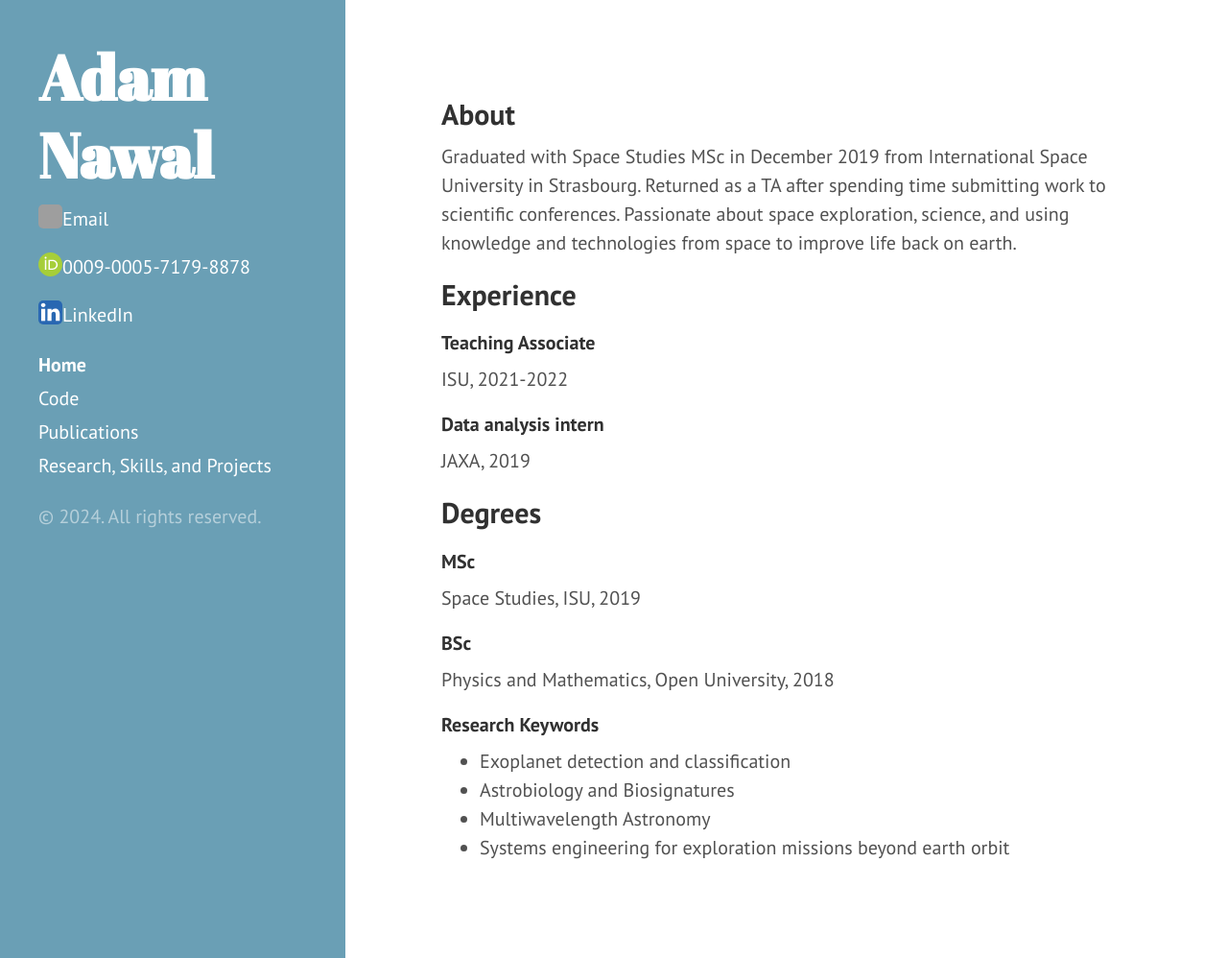
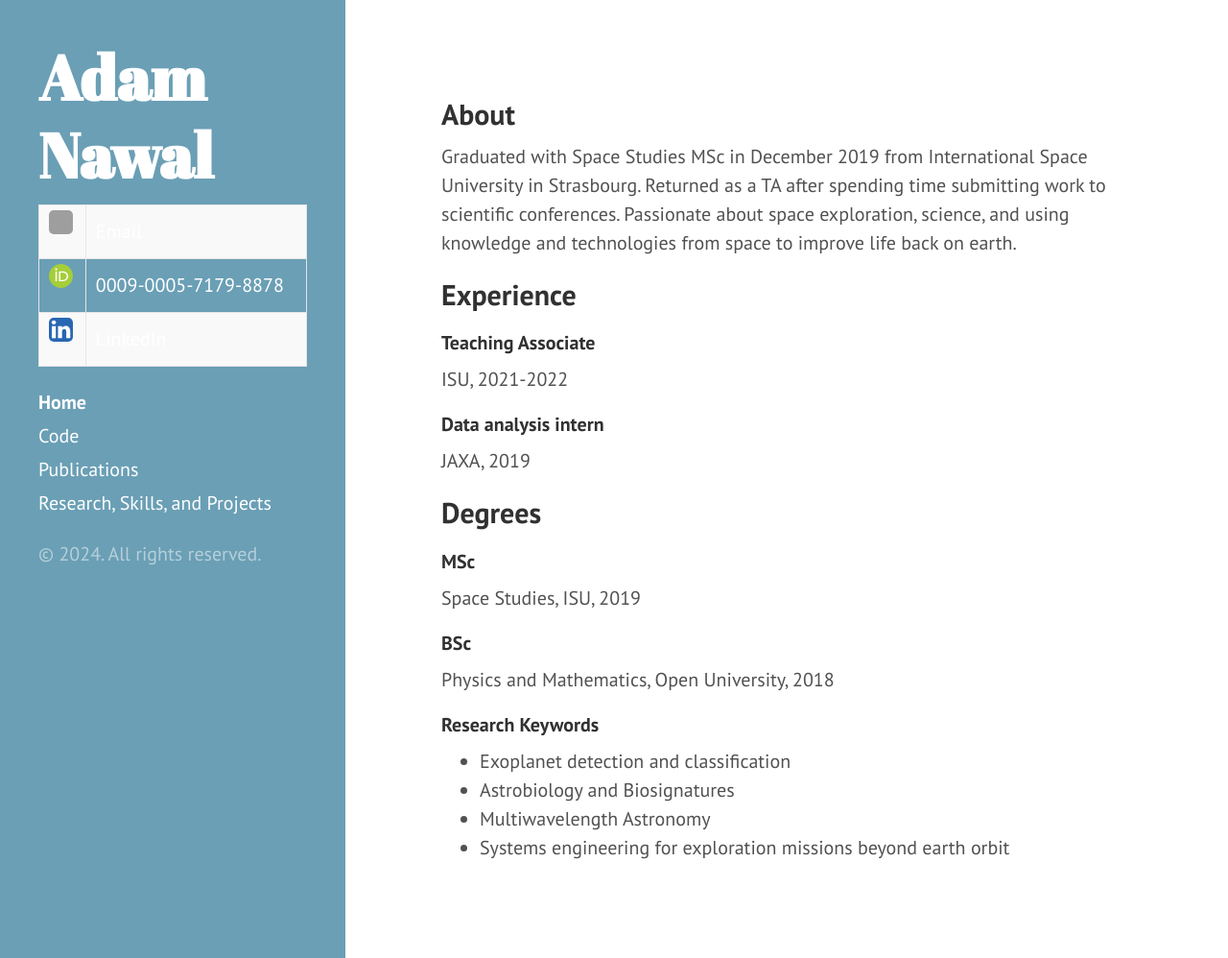
Before and after one commit to ConstantUncle/ConstantUncle.github.io, a Jekyll site: the page built from index.html, in a window 1280 px wide and 998 px high. Shown: the whole window at 96% size. Built offline with Jekyll 4.4.1, drawn with Linux system fonts in a browser that asks for light colours; grey boxes are pictures that could not be loaded.

Commit message:
Update _config.yml
Changed description to a table

```diff
--- a/_config.yml
+++ b/_config.yml
@@ -9,9 +9,11 @@
 # Setup
 title:            Adam Nawal
 tagline:          About
-description:      '<img src="/public/Images/4550857_email_gmail_mail_sending_yahoo_icon.svg" style="float:left;width:25px;height:25px;"> <a href="mailto:adam.nawal@isunet.edu">Email</a></p>
-<p style="margin-left: 0px;"><img src="/public/Images/orcid.logo.icon.svg" style="float:left;width:25px;height:25px;"> <a href="https://orcid.org/0009-0005-7179-8878" target="_blank">0009-0005-7179-8878</a></p>
-<p style="margin-left: 0px;"><img src="/public/Images/5296501_linkedin_network_linkedin logo_icon.svg" style="float:left;width:25px;height:25px;"> <a href="https://www.linkedin.com/in/adam-nawal" target="_blank">LinkedIn</a>'
+description:      '<table>
+                    <tr> <td><img src="/public/Images/4550857_email_gmail_mail_sending_yahoo_icon.svg" style="float:left;width:25px;height:25px;"></td> <td><a href="mailto:adam.nawal@isunet.edu">Email</a></td></tr>
+                    <tr> <td><img src="/public/Images/orcid.logo.icon.svg" style="float:left;width:25px;height:25px;"></td> <td><a href="https://orcid.org/0009-0005-7179-8878" target="_blank">0009-0005-7179-8878</a></td></tr>
+                    <tr> <td><img src="/public/Images/5296501_linkedin_network_linkedin logo_icon.svg" style="float:left;width:25px;height:25px;"></td> <td><a href="https://www.linkedin.com/in/adam-nawal" target="_blank">LinkedIn</a></td></tr>
+                  </table>'
 url:              www.adamnaw.al
 baseurl:          /
 
```
